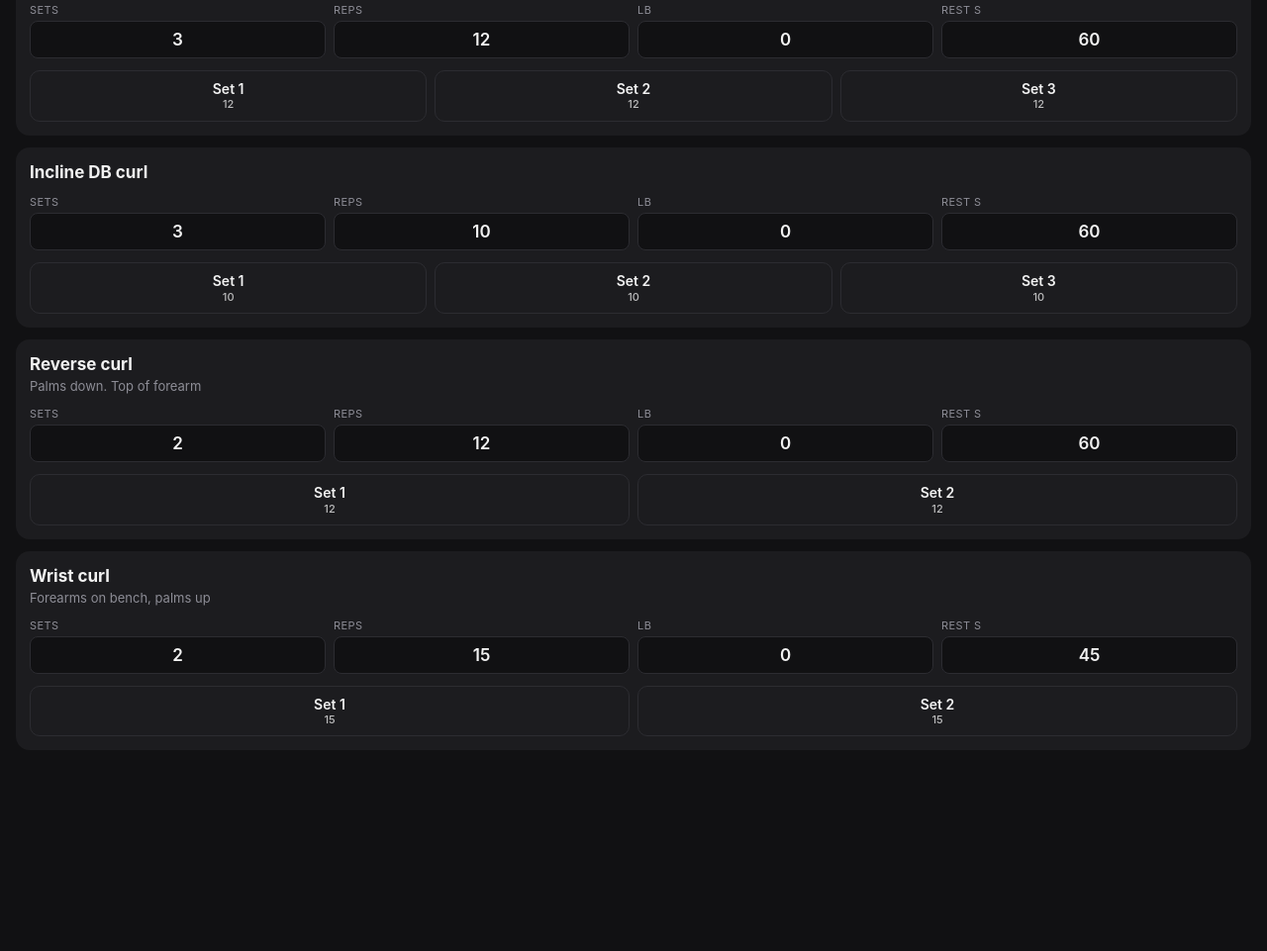
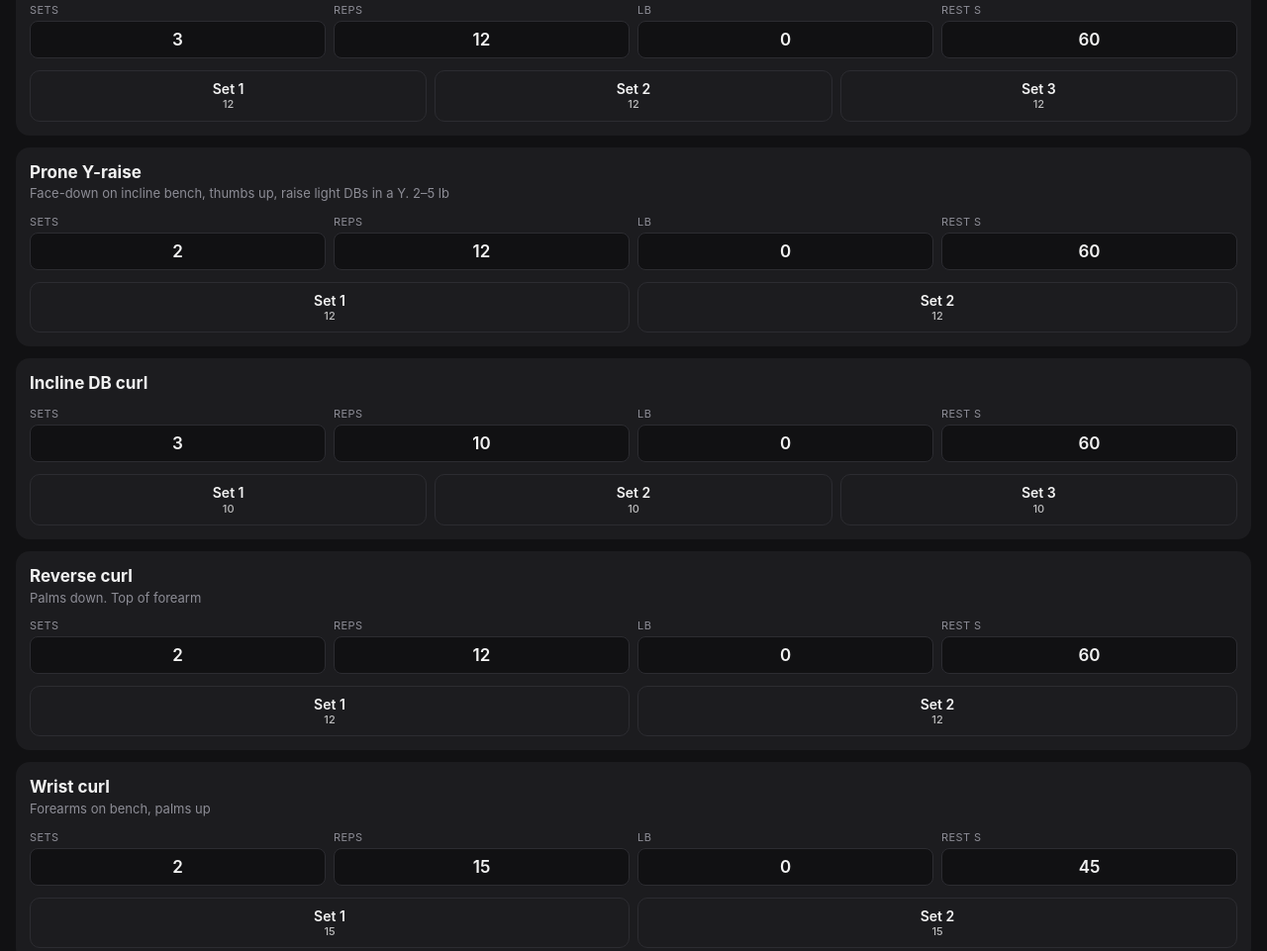
Before and after one commit to heyalaw/lift, a plain HTML site: page index.html in a window 1280 px wide. Shown: the part 1006-1967 px from the top of the page at 99% size. Before the commit the page ends 1898 px from the top, so only its background shows below. Drawn offline with Linux system fonts and the light colour scheme.

Commit message:
Add prone Y-raise to Upper A for posture
Co-Authored-By: Claude Opus 5.5 <noreply@anthropic.com>
Claude-Session: https://claude.ai/code/session_014nfkdCLD87bFQzNzNT78U2

```diff
--- a/index.html
+++ b/index.html
@@ -87,6 +87,7 @@ const PLAN = [
     ['row1','One-arm DB row',3,10,90,'Reps per side'],
     ['ohp','Seated DB shoulder press',3,10,90,'Bench at ~80°'],
     ['lateral','Lateral raise',3,12,60],
+    ['yraise','Prone Y-raise',2,12,60,'Face-down on incline bench, thumbs up, raise light DBs in a Y. 2–5 lb'],
     ['inccurl','Incline DB curl',3,10,60],
     ['revcurl','Reverse curl',2,12,60,'Palms down. Top of forearm'],
     ['wristcurl','Wrist curl',2,15,45,'Forearms on bench, palms up']]},
```
